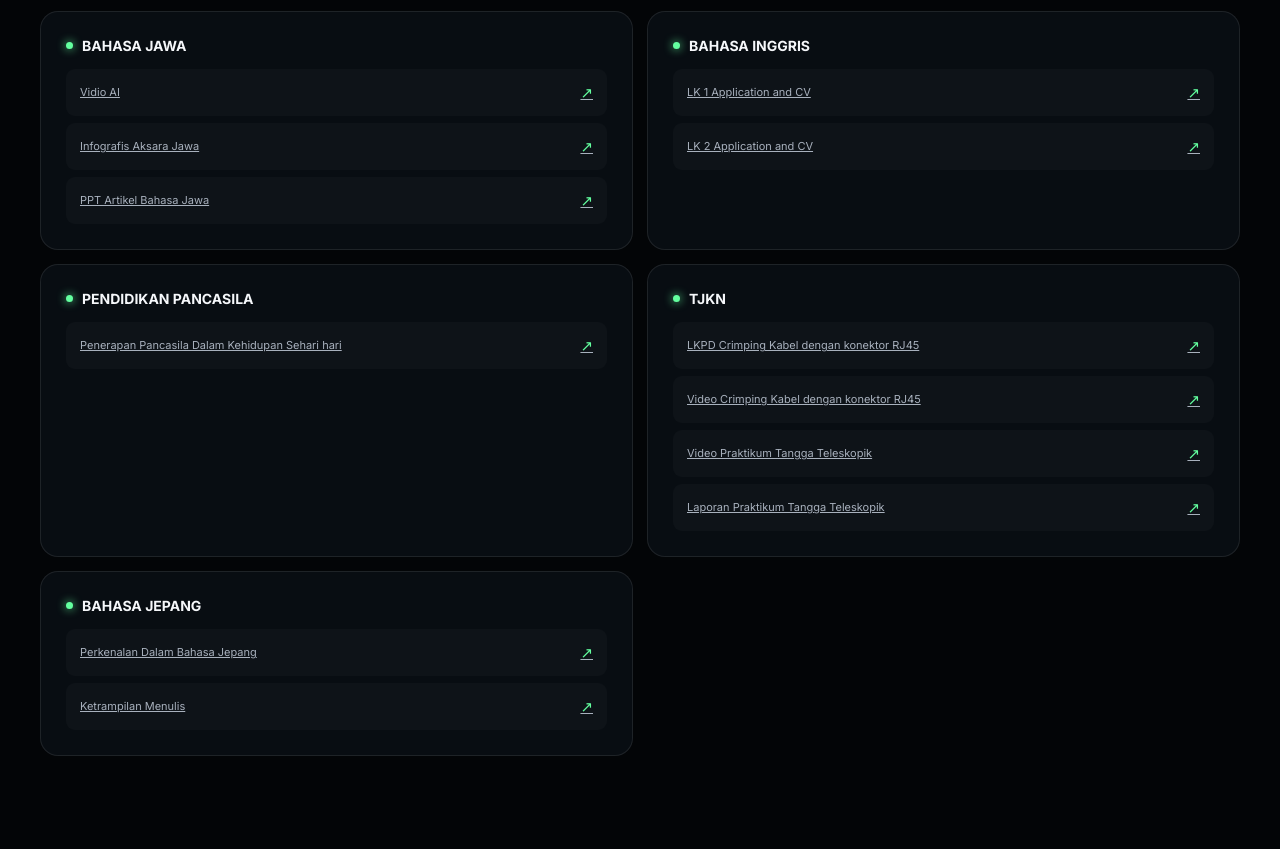
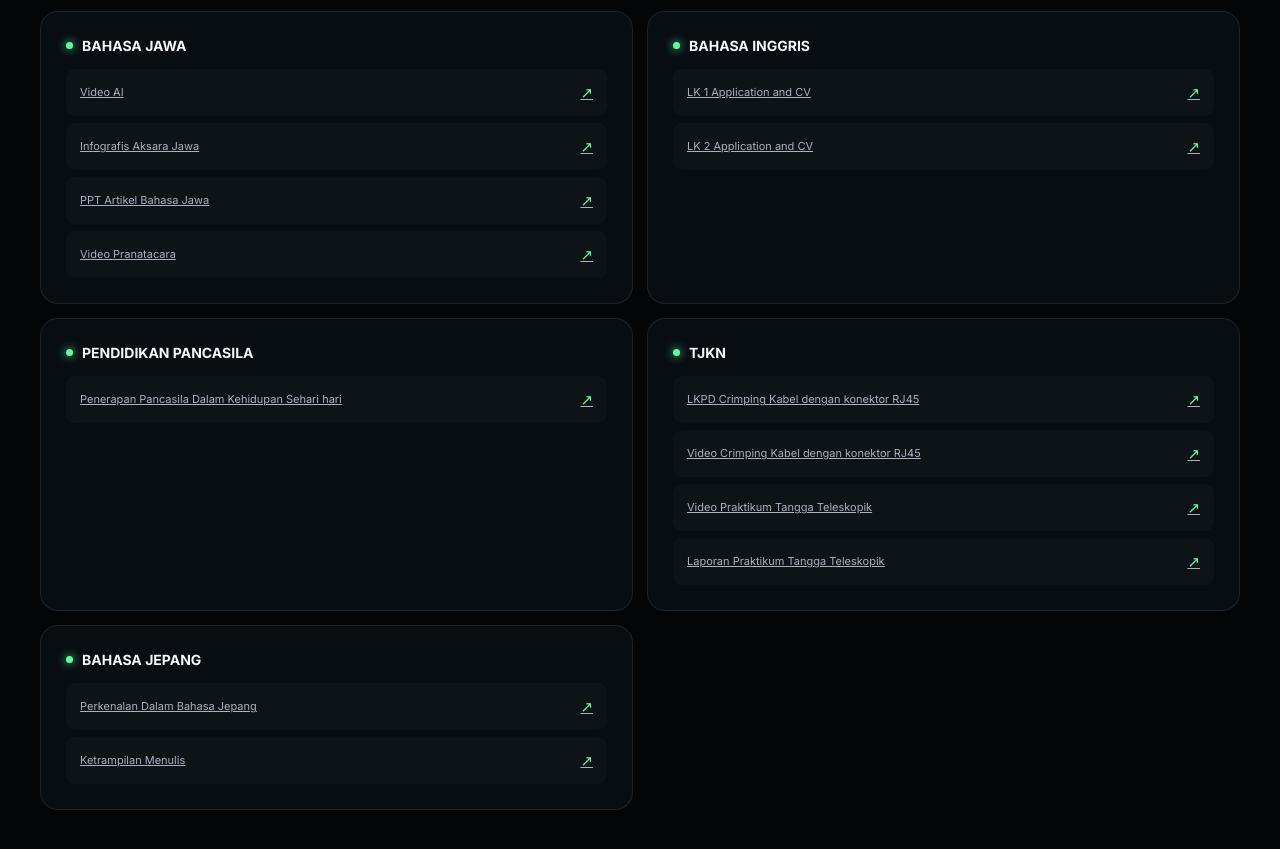
Before and after one commit to devia-anggraini/e-portofolio, a plain HTML site: page index.html in a window 1280 px wide. Shown: the part 4302-5151 px from the top of the page. Drawn offline with nearby package versions, Linux system fonts and the light colour scheme.

Commit message:
Update index.html

```diff
--- a/index.html
+++ b/index.html
@@ -1617,7 +1617,7 @@ footer span{
 
             <a class="task" target="_blank"
                 href="https://drive.google.com/file/d/1TbtIV7iZxg8Q0wNrakXJty9kuZBtvTCp/view?usp=drive_link">
-                Vidio AI
+                Video AI
                 <span>↗</span>
             </a>
             <a class="task" target="_blank"
@@ -1630,9 +1630,14 @@ footer span{
                 PPT Artikel Bahasa Jawa
                 <span>↗</span>
             </a>
-
+            <a class="task" target="_blank"
+                href="https://drive.google.com/file/d/1c6hfGZhZnRc0o3f1zfddc9K8ExVI8mlB/view?usp=drive_link">
+                Video Pranatacara
+                <span>↗</span>
+            </a>
 
         </div>
+
 
           <!-- ENGLISH -->
 
```
